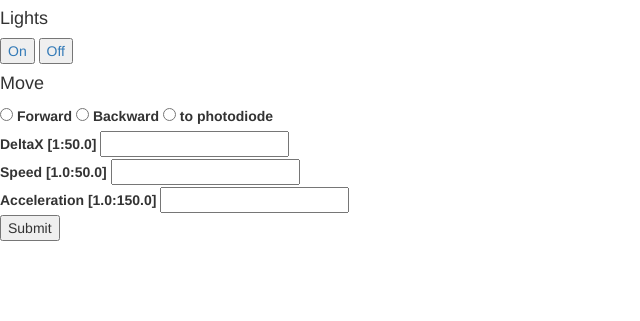
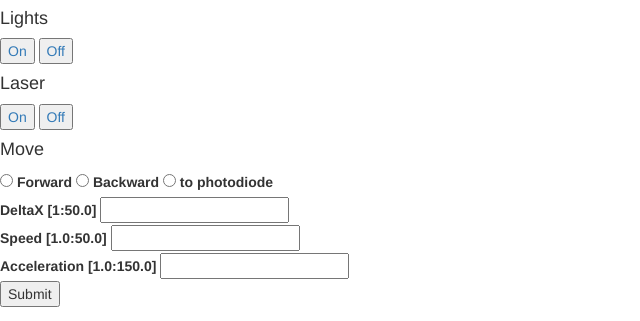
Before and after one commit to filipejtdias/pendulo, a Flask app: page / in a window 1280 px wide. Shown: the part 551-872 px from the top of the page, without its empty margins (0-640 px from the left). Before the commit the page ends 792 px from the top, so only its background shows below. Run offline with Flask 2, Linux system fonts and the light colour scheme; parts of the project's set-up code (start-up, migrations or seed data) failed here and were passed over; some libraries are stand-ins or nearby versions.

Commit message:
Add laser

```diff
--- a/app.py
+++ b/app.py
@@ -14,6 +14,15 @@ def light():
 	action = request.args.get('action')
 
 	script="python scripts/light.py {}".format(action)
+	run(script)
+	return index()
+
+@app.route('/laser', methods=['GET'])
+def laser():
+
+	action = request.args.get('action')
+
+	script="python scripts/laser.py {}".format(action)
 	run(script)
 	return index()
 
--- a/templates/index.html
+++ b/templates/index.html
@@ -16,6 +16,11 @@
         <h4>Lights</h4>
         <button> <a href="/light?action=on">On</a></button>
         <button> <a href="/light?action=off">Off</a></button>
+    </div>
+    <div>
+        <h4>Laser</h4>
+        <button> <a href="/laser?action=on">On</a></button>
+        <button> <a href="/laser?action=off">Off</a></button>
     </div>
     <div>
         <h4>Move</h4>
```
Also changed, not shown: scripts/laser.py (added, +7 -0 lines).
